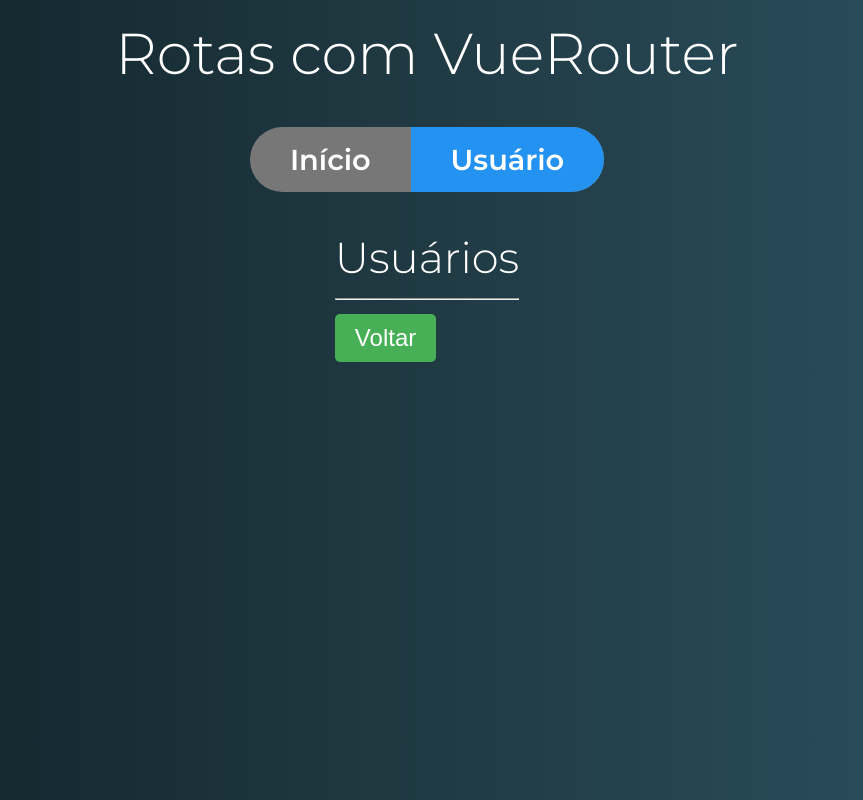
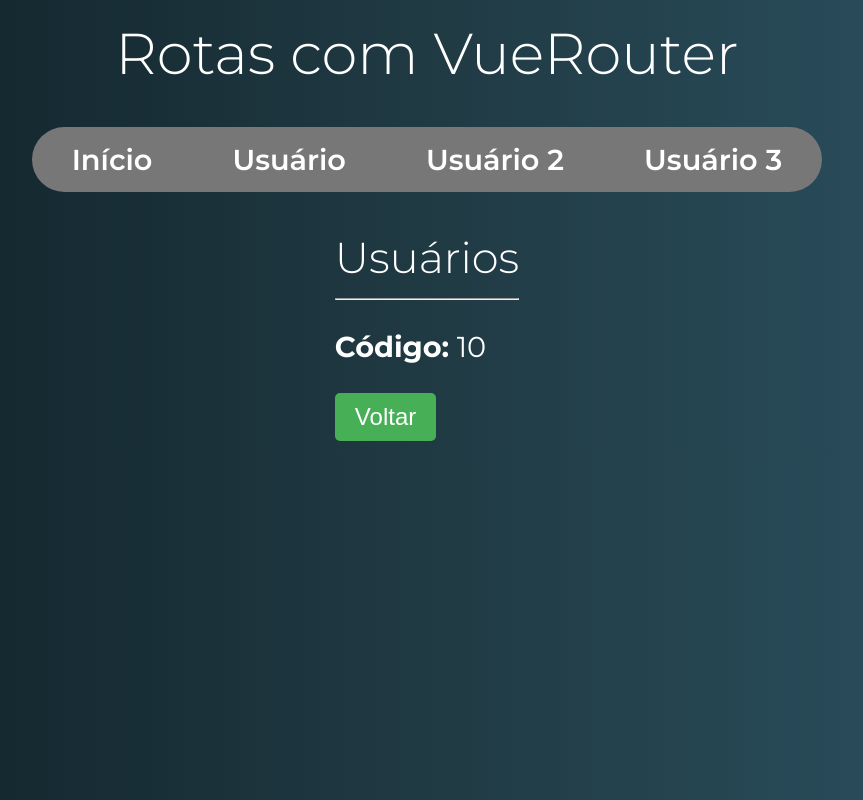
Before and after one commit to CURSOSDEVS/VUE-JS-ROTAS-VUE-ROUTER, a Vue app in the folder rotas-exercicios/: page /usuario/10 in a window 1280 px wide. Shown: the whole page, without its empty margins (213-1076 px from the left). Built offline with nearby package versions, Linux system fonts and the light colour scheme.

Commit message:
Lendo e usuando parametros de rotas, reagindo a mudancas em parametros pelas rotas

```diff
--- a/rotas-exercicios/src/App.vue
+++ b/rotas-exercicios/src/App.vue
@@ -15,8 +15,11 @@
 			return {
 				itensMenu: [
 					{ title: 'Início', tag: '/'},
-					{ title: 'Usuário', tag: '/usuario/10'},
-				]
+					{ title: 'Usuário', tag: `/usuario/${this.id}`},
+					{ title: 'Usuário 2', tag: `/usuario/2`},
+					{ title: 'Usuário 3', tag: `/usuario/3`},
+				],
+				id: ''
 			}
 		},
 	}
--- a/rotas-exercicios/src/components/usuario/Usuario.vue
+++ b/rotas-exercicios/src/components/usuario/Usuario.vue
@@ -2,16 +2,27 @@
     <div class="usuario">
         <h2>Usuários</h2>
         <hr>
+        <p><strong>Código:</strong> {{id}} </p>
         <button @click="irParaInicio" sucesso>Voltar</button>
     </div>
 </template>
 
 <script>
     export default{
+        data() {
+            return {
+                id: this.$route.params.id
+            }
+        },
         methods:{
             irParaInicio(){
                 // this.$router.push('/')
                 this.$router.push({ path: '/'})
+            }
+        },
+        watch:{
+            $route(to, from){
+                this.id = to.params.id
             }
         }
     }
```
Also changed, not shown: 1 other file (tests, documents, lock files or other folders).
